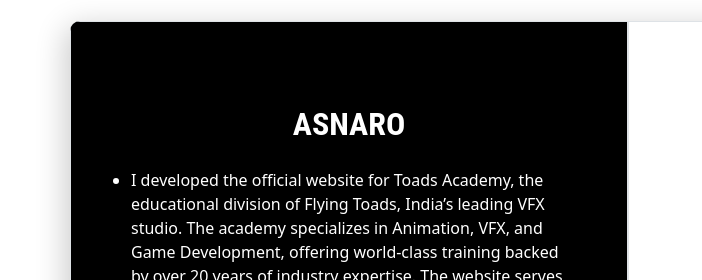
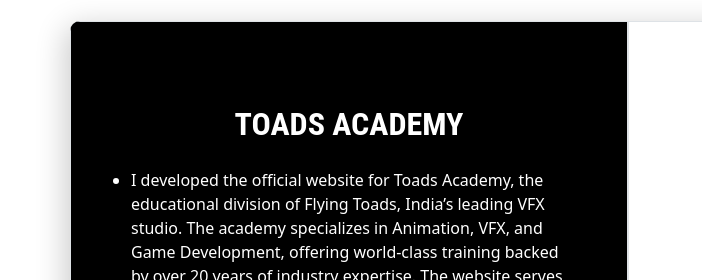
Before and after one commit to IamSanjayGawai/gamingstudio, a plain HTML site: page index.html in a window 1280 px wide. Shown: the part 2465-2745 px from the top of the page, 0-702 px from the left. Drawn offline with nearby package versions, Linux system fonts and the light colour scheme; a web font is replaced by a local one.

Commit message:
change toads name

```diff
--- a/index.html
+++ b/index.html
@@ -277,7 +277,7 @@
                 <div
                   class="d-flex justify-content-center align-items-center flex-column p-5 gap-4"
                 >
-                  <h2>Asnaro</h2>
+                  <h2>Toads Academy</h2>
                   <ul class="list-group list-group-flush">
                     <li class="">
                       I developed the official website for Toads Academy, the
```
